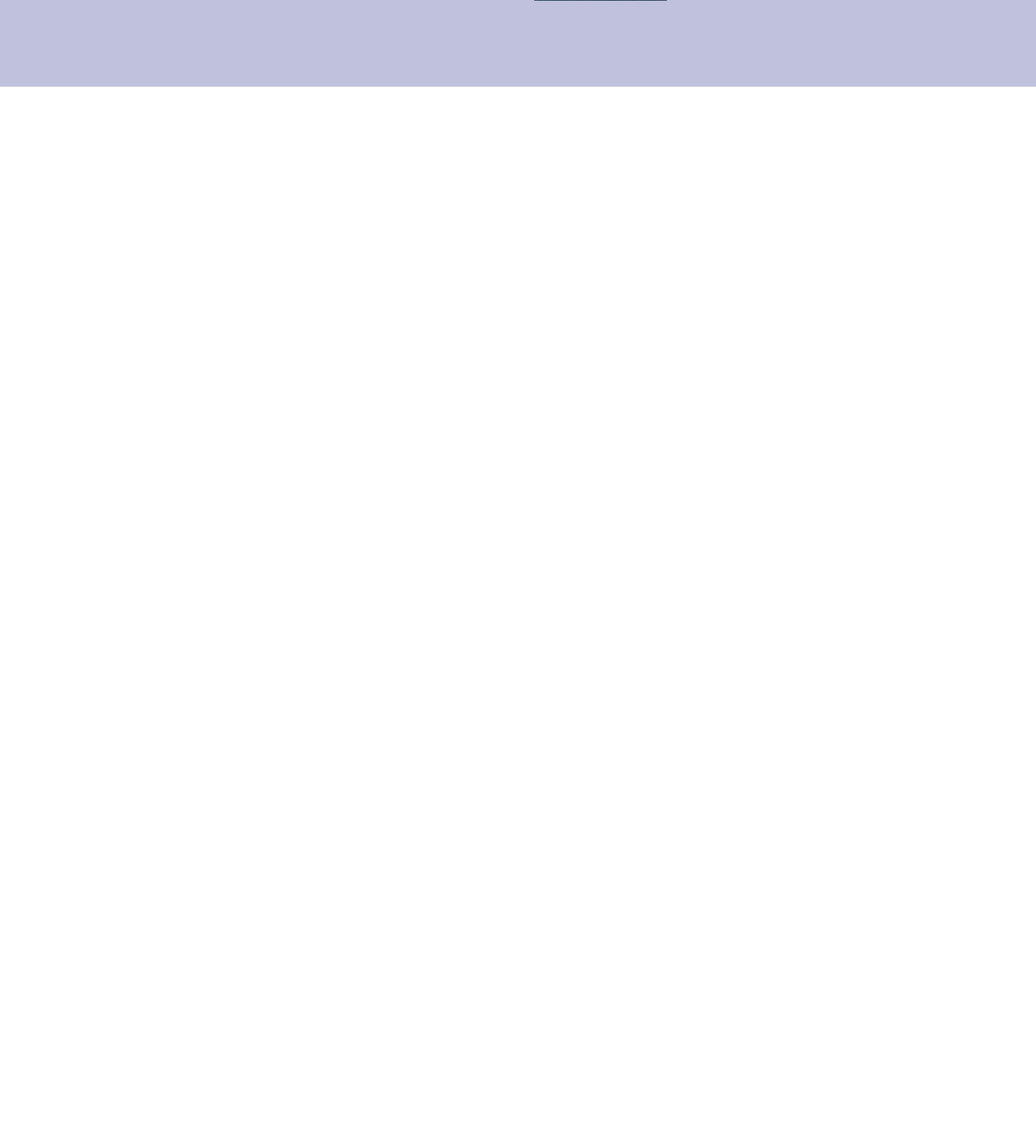
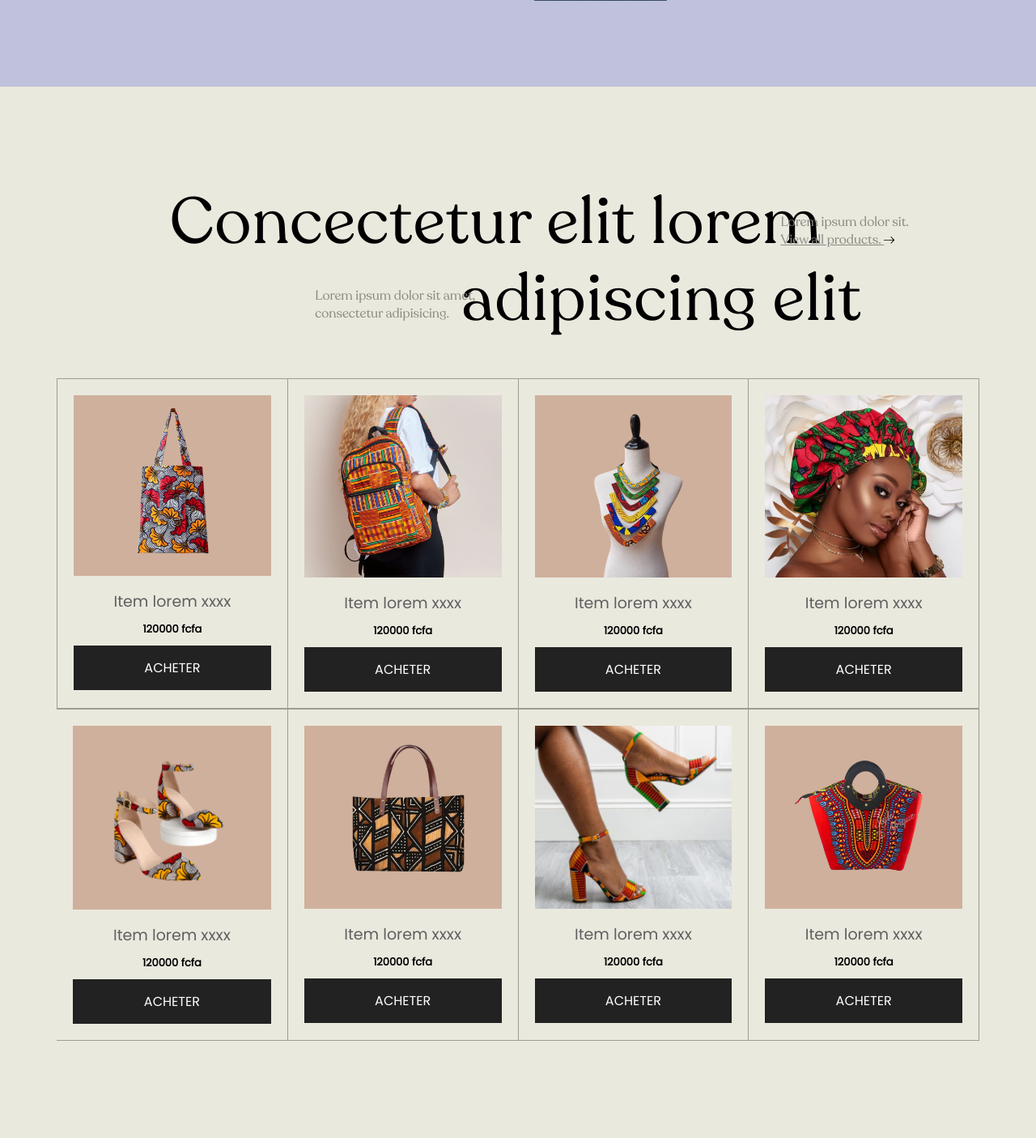
Before and after one commit to JoOkhafor/Misericordia_fashion, a PHP site: page /home.html in a window 1280 px wide. Shown: the part 3774-5179 px from the top of the page at 81% size. Before the commit the page ends 3881 px from the top, so only its background shows below. Run offline with PHP 8.4, Linux system fonts and the light colour scheme; some web fonts are replaced.

Commit message:
Selling Section

```diff
--- a/assets/styles.css
+++ b/assets/styles.css
@@ -5,7 +5,7 @@
   border: 0;
 }
 
-::selection{
+::selection {
   background-color: var(--primary);
 }
 
@@ -74,7 +74,7 @@ a {
   color: inherit;
 }
 
-img{
+img {
   user-select: none;
 }
 
@@ -230,7 +230,7 @@ img{
   margin-top: -130px;
 }
 
-.homeAnim{
+.homeAnim {
   position: relative;
 }
 
@@ -351,7 +351,7 @@ img.arrow_down {
   display: flex;
 }
 
-.wow{
+.wow {
   position: relative;
 }
 
@@ -578,7 +578,7 @@ img.arrow_down {
   border: .5px solid var(--nuanced-light);
 }
 
-.item:not(:first-child){
+.item:not(:first-child) {
   border-left: 0;
 }
 
@@ -595,7 +595,7 @@ img.arrow_down {
   z-index: 1;
 }
 
-.item_img1{
+.item_img1 {
   width: 100%;
   height: 100%;
 }
@@ -662,7 +662,7 @@ img.arrow_down {
   border: .5px solid var(--nuanced-light);
 }
 
-.trend_service:not(:first-child){
+.trend_service:not(:first-child) {
   border-left: 0;
 }
 
@@ -676,7 +676,7 @@ img.arrow_down {
 
 /* Mood section section */
 
-.fashion_section_mood{
+.fashion_section_mood {
   display: flex;
   justify-content: stretch;
   width: 100%;
@@ -685,40 +685,40 @@ img.arrow_down {
   background-color: var(--skyblue);
 }
 
-.mood_left_section{
+.mood_left_section {
   display: block;
   width: 30%;
 }
 
-.left_img_container{
+.left_img_container {
   width: 100%;
 }
 
-.mood_img{
+.mood_img {
   width: 100%;
 }
 
-.left_mood_text{
+.left_mood_text {
   width: 50%;
   font-size: 14px;
   float: right;
   margin-top: 20px;
   color: var(--nuanced);
-  font-family: "Poppins",sans-serif;
+  font-family: "Poppins", sans-serif;
 }
 
-.mood_center_section{
+.mood_center_section {
   width: 40%;
   display: block;
   margin-top: 40px;
 }
 
-.great_middle_title{
+.great_middle_title {
   font-size: 45px;
   width: 100%;
 }
 
-.mood_middle_img{
+.mood_middle_img {
   display: flex;
   gap: 30px;
   width: 65%;
@@ -726,7 +726,7 @@ img.arrow_down {
   margin: 80px 50px 0 0;
 }
 
-.mood_right_section{
+.mood_right_section {
   margin-top: 110px;
   width: 30%;
   display: flex;
@@ -735,29 +735,94 @@ img.arrow_down {
   align-items: flex-end;
 }
 
-.left_img_container{
+.left_img_container {
   width: 100%;
 }
 
-.double_img_container{
+.double_img_container {
   display: flex;
   gap: 30px;
   width: 70%;
 }
 
-.double_img_el{
+.double_img_el {
   width: 40%;
 }
 
-.double_img_el2{
+.double_img_el2 {
   width: 65%;
 }
 
-.mood_anec{
+.mood_anec {
   width: 38%;
   font-size: 13px;
   color: var(--nuanced);
-  font-family: "Poppins",sans-serif;
+  font-family: "Poppins", sans-serif;
 }
 
 /* End section section */
+
+
+/* Selling Article section section */
+
+.selling_section {
+  width: 100%;
+  display: block;
+  padding: 120px 70px;
+  background-color: #EAE9DE;
+}
+
+.selling_article {
+  display: grid;
+  justify-content: center;
+  font-family: "Poppins", sans-serif;
+  grid-template-columns: repeat(4, auto);
+}
+
+.selling_gtitle_container {
+  width: 100%;
+  display: block;
+  margin-bottom: 50px;
+  position: relative;
+}
+
+.selling_gtitle {
+  display: block;
+  position: relative;
+  left: 140px;
+  font-size: 80px;
+  width: 75%;
+  height: fit-content;
+  letter-spacing: 1px;
+  line-height: 95px;
+}
+
+.selling_gtitle p {
+  display: block;
+  text-align: right;
+  position: relative;
+}
+
+.little_text_left {
+  position: absolute;
+  width: 200px;
+  left: 28%;
+  bottom: 10%;
+  color: #8B8A84;
+}
+
+.little_text_right {
+  position: absolute;
+  width: 200px;
+  right: 4%;
+  bottom: 58%;
+  color: #8B8A84;
+}
+
+.little_text_right a{
+  text-decoration: underline;
+  width: 100%;
+  display: block;
+}
+
+/* End Selling Article section section */
--- a/home.html
+++ b/home.html
@@ -304,6 +304,126 @@
     <!-- End Mood section section -->
 
 
+    <!-- Selling Article section section -->
+
+    <div class="selling_section">
+        <div class="selling_gtitle_container">
+            <div class="selling_gtitle">
+                Concectetur elit lorem
+                <p>adipiscing elit</p>
+            </div>
+            <div class="little_text_left">
+                Lorem ipsum dolor sit amet, consectetur adipisicing.
+            </div>
+            <div class="little_text_right">
+                Lorem ipsum dolor sit. <br>
+                <a href="#" class="viewall_link">View all products. <img src="assets/arrow-r.svg" alt="arrow-r"></a>
+            </div>
+        </div>
+        <div class="selling_article">
+            <div class="item">
+                <div class="item_img_container">
+                    <img src="assets/artsel1.png" alt="article" class="item_img">
+                </div>
+                <div class="item_description">
+                    <span class="article_title">Item lorem xxxx</span>
+                    <span class="price">120000 fcfa</span>
+                </div>
+                <div class="buy_btn">
+                    Acheter
+                </div>
+            </div>
+            <div class="item">
+                <div class="item_img_container">
+                    <img src="assets/artsel2.png" alt="article" class="item_img">
+                </div>
+                <div class="item_description">
+                    <span class="article_title">Item lorem xxxx</span>
+                    <span class="price">120000 fcfa</span>
+                </div>
+                <div class="buy_btn">
+                    Acheter
+                </div>
+            </div>
+            <div class="item">
+                <div class="item_img_container">
+                    <img src="assets/artsel3.png" alt="article" class="item_img">
+                </div>
+                <div class="item_description">
+                    <span class="article_title">Item lorem xxxx</span>
+                    <span class="price">120000 fcfa</span>
+                </div>
+                <div class="buy_btn">
+                    Acheter
+                </div>
+            </div>
+            <div class="item">
+                <div class="item_img_container">
+                    <img src="assets/artsel4.png" alt="article" class="item_img">
+                </div>
+                <div class="item_description">
+                    <span class="article_title">Item lorem xxxx</span>
+                    <span class="price">120000 fcfa</span>
+                </div>
+                <div class="buy_btn">
+                    Acheter
+                </div>
+            </div>
+            <div class="item">
+                <div class="item_img_container">
+                    <img src="assets/artsel5.png" alt="article" class="item_img">
+                </div>
+                <div class="item_description">
+                    <span class="article_title">Item lorem xxxx</span>
+                    <span class="price">120000 fcfa</span>
+                </div>
+                <div class="buy_btn">
+                    Acheter
+                </div>
+            </div>
+            <div class="item">
+                <div class="item_img_container">
+                    <img src="assets/artsel6.png" alt="article" class="item_img">
+                </div>
+                <div class="item_description">
+                    <span class="article_title">Item lorem xxxx</span>
+                    <span class="price">120000 fcfa</span>
+                </div>
+                <div class="buy_btn">
+                    Acheter
+                </div>
+            </div>
+            <div class="item">
+                <div class="item_img_container">
+                    <img src="assets/artsel7.png" alt="article" class="item_img">
+                </div>
+                <div class="item_description">
+                    <span class="article_title">Item lorem xxxx</span>
+                    <span class="price">120000 fcfa</span>
+                </div>
+                <div class="buy_btn">
+                    Acheter
+                </div>
+            </div>
+            <div class="item">
+                <div class="item_img_container">
+                    <img src="assets/artsel8.png" alt="article" class="item_img">
+                </div>
+                <div class="item_description">
+                    <span class="article_title">Item lorem xxxx</span>
+                    <span class="price">120000 fcfa</span>
+                </div>
+                <div class="buy_btn">
+                    Acheter
+                </div>
+            </div>
+        </div>
+    </div>
+
+    <!-- End Selling Article section section -->
+
+
+
     <!-- Javascript file embed -->
     <script src="assets/script/gsap.min.js"></script>
     <!-- <script src="assets/script/mfashion.js"></script> -->
```
Also changed, not shown: assets/arrow-r.svg (added), assets/artsel1.png (added), assets/artsel2.png (added), assets/artsel3.png (added), assets/artsel4.png (added), assets/artsel5.png (added), assets/artsel6.png (added), assets/artsel7.png (added), assets/artsel8.png (added).
